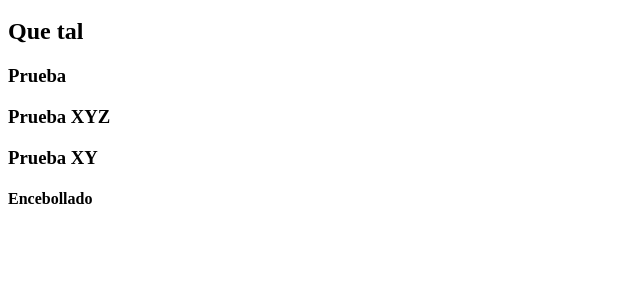
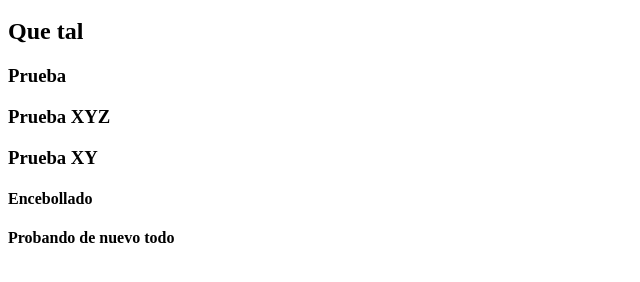
Before and after one commit to AndresDelaVera/Autonomo4, a plain HTML site: page index.html in a window 1280 px wide. Shown: the part 48-330 px from the top of the page, without its empty margins (0-640 px from the left). Drawn offline with Linux system fonts and the light colour scheme.

Commit message:
Nuevo branch

```diff
--- a/index.html
+++ b/index.html
@@ -11,5 +11,6 @@
     <h3>Prueba XYZ</h3>
     <h3>Prueba XY</h3>
     <h4>Encebollado</h4>
+    <h4>Probando de nuevo todo</h4>
 </body>
 </html>
```
